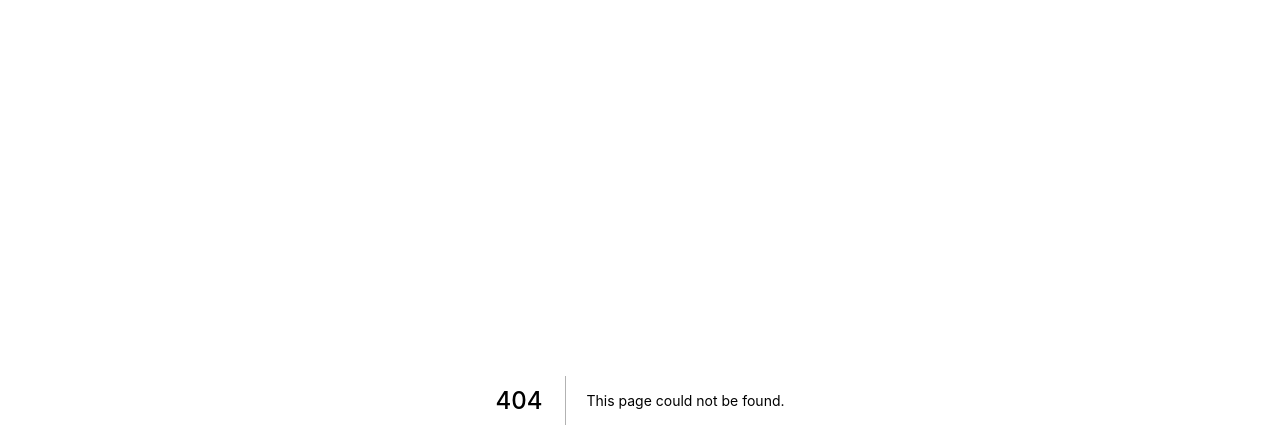
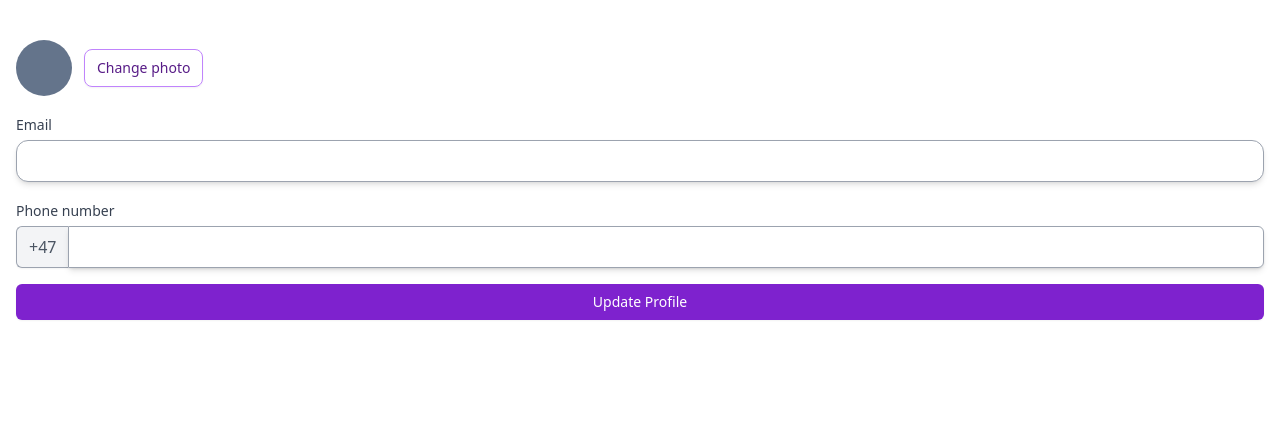
Before and after one commit to alisha0815/e-market-clone, a Next.js app: page /profile/edit in a window 1280 px wide. Before the commit this address had no page. Shown: the top 448 px of the page. Built offline with nearby package versions, Linux system fonts and the light colour scheme.

Commit message:
edit profile page styling

```diff
--- /dev/null
+++ b/pages/profile/edit.tsx
@@ -0,0 +1,51 @@
+import { NextPage } from "next";
+import React from "react";
+
+const EditProfile: NextPage = () => {
+  return (
+    <div className="py-10 px-4 space-y-4">
+      <div className="flex items-center space-x-3">
+        <div className="w-14 h-14 rounded-full bg-slate-500" />
+        <label
+          htmlFor="picture"
+          className="cursor-pointer py-2 px-3 border border-purple-400 rounded-lg shadow-sm text-sm font-medium focus:ring-2 focus:ring-offset-2 focus:ring-purple-700 focus:outline-none text-purple-900"
+        >
+          Change photo
+          <input id="picture" type="file" className="hidden" accept="image/*" />
+        </label>
+      </div>
+      <div className="space-y-1">
+        <label htmlFor="email" className="text-sm font-medium text-gray-700">
+          Email
+        </label>
+        <input
+          id="email"
+          type="email"
+          required
+          className="appearance-none w-full border border-gray-400 rounded-xl shadow-md placeholder-gray-400 focus:outline-none focus:ring-purple-500 focus:border-purple-500"
+        />
+      </div>
+      <div className="space-y-1">
+        <label htmlFor="phone" className="text-sm font-medium text-gray-700">
+          Phone number
+        </label>
+        <div className="flex rounded-md shadow-sm">
+          <span className="flex items-center justi px-3 rounded-l-md border border-gray-400 border-r-0 bg-gray-100 text-gray-600 select-none">
+            +47
+          </span>
+          <input
+            id="input"
+            type="number"
+            required
+            className="appearance-none w-full border border-gray-400 rounded-l-none rounded-r-md shadow-md placeholder-gray-400 focus:outline-none focus:ring-purple-500 focus:border-purple-500"
+          />
+        </div>
+      </div>
+      <button className="bg-purple-700 text-white p-2 mt-2 w-full border-transparent rounded-md hover:opacity-80 hover:scale-105 shadow-sm text-sm font-medium focus:ring-2 focus:ring-offset-2 focus:ring-purple-700 focus:outline-none">
+        Update Profile
+      </button>
+    </div>
+  );
+};
+
+export default EditProfile;
```
